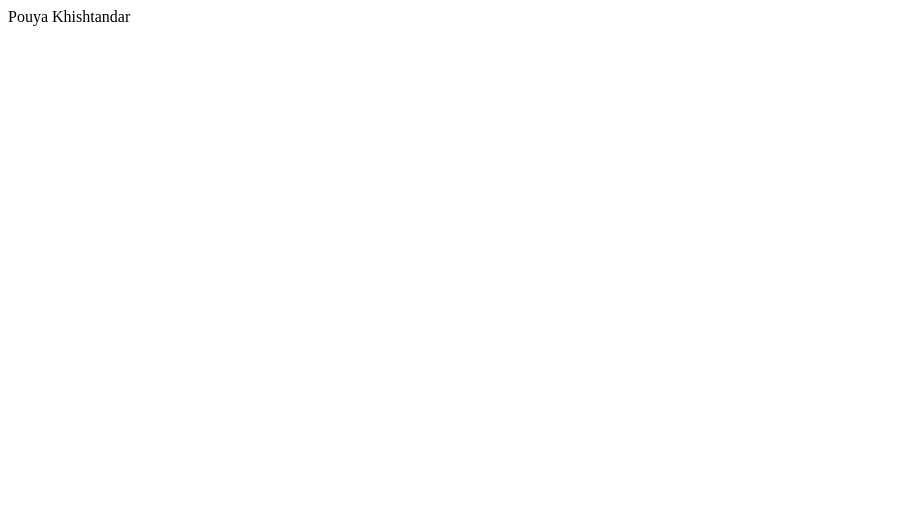
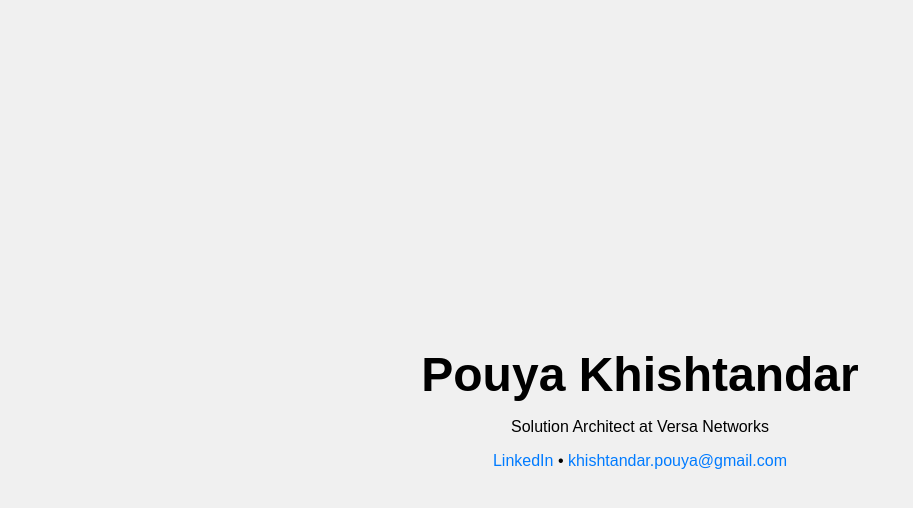
Before and after one commit to khishtandar/khishtandar.github.io, a plain HTML site: page index.html in a window 1280 px wide. Shown: the whole page, without its empty margins (0-913 px from the left). Drawn offline with Linux system fonts and the light colour scheme.

Commit message:
Update index.html

```diff
--- a/index.html
+++ b/index.html
@@ -1 +1,43 @@
-Pouya Khishtandar
+<!DOCTYPE html>
+<html lang="en">
+<head>
+  <meta charset="UTF-8">
+  <meta name="viewport" content="width=device-width, initial-scale=1.0">
+  <title>Pouya Khishtandar</title>
+  <style>
+    body {
+      font-family: sans-serif;
+      margin: 0;
+      display: flex;
+      justify-content: center;
+      align-items: center;
+      min-height: 100vh;
+      background-color: #f0f0f0;
+    }
+    .content {
+      text-align: center;
+    }
+    h1 {
+      font-size: 3em;
+      margin-bottom: 10px;
+    }
+    a {
+      color: #007bff;
+      text-decoration: none;
+    }
+    a:hover {
+      text-decoration: underline;
+    }
+  </style>
+</head>
+<body>
+  <div class="content">
+    <h1>Pouya Khishtandar</h1>
+    <p>Solution Architect at Versa Networks</p>
+    <p>
+      <a href="https://www.linkedin.com/in/khishtandar/">LinkedIn</a> &bull;
+      <a href="mailto:khishtandar.pouya@gmail.com">khishtandar.pouya@gmail.com</a>
+    </p>
+  </div>
+</body>
+</html>
```
